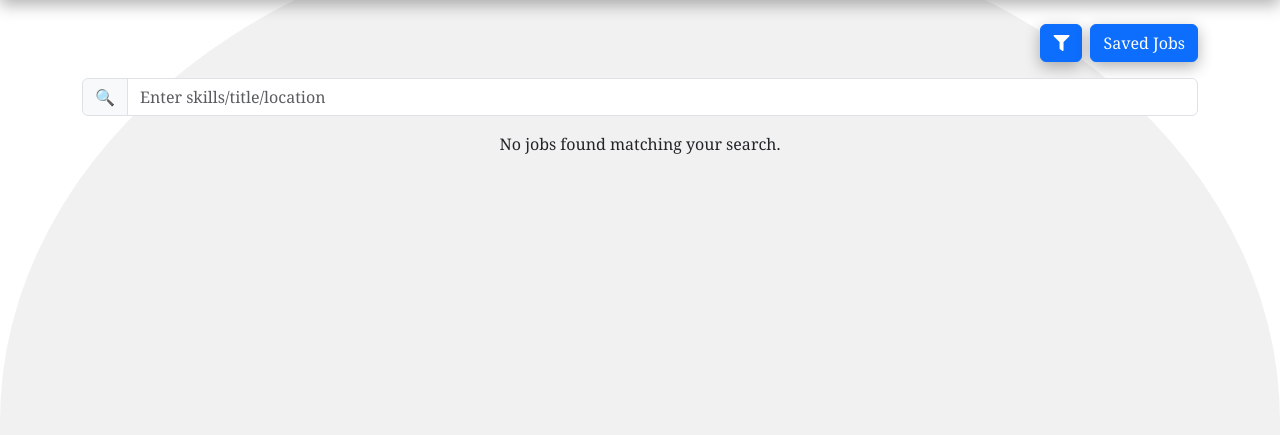
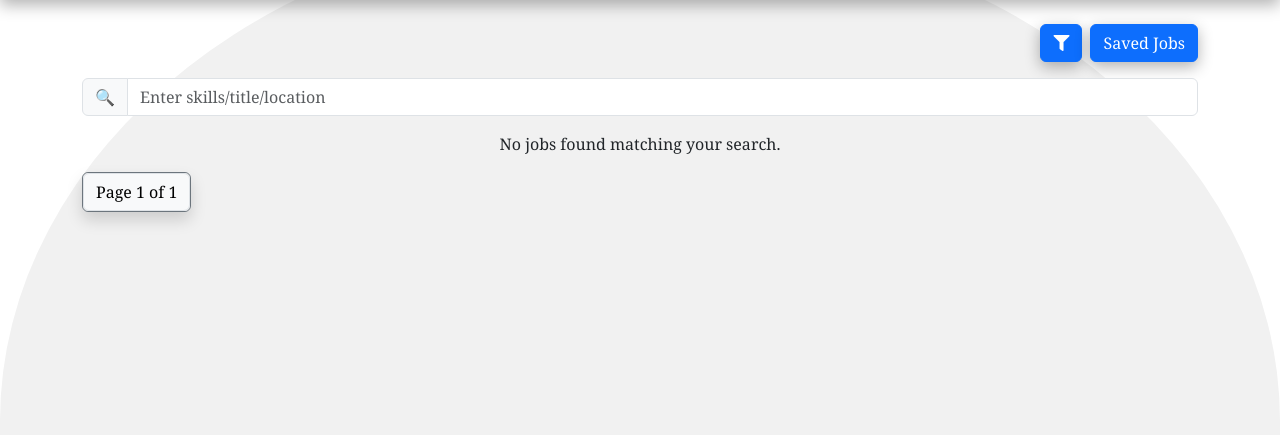
Before and after one commit to hariharen1996/jobsphere, a Django app: page /dashboard/ in a window 1280 px wide. Shown: the part 79-514 px from the top of the page. Run offline with Django 5.2, Linux system fonts and the light colour scheme; the visitor is signed in with stand-in values (Sample User, id 1); data that the repository does not hold is empty; some libraries are stand-ins or nearby versions.

Commit message:
feat: add pagination functionality and update ui
refactor: change all filter condition elif to if condn

```diff
--- a/jobs/templates/jobs/dashboard.html
+++ b/jobs/templates/jobs/dashboard.html
@@ -119,7 +119,7 @@
     </div>
 
     <div class="job-container mt-3 mb-3">
-        {% for result in data %}
+        {% for result in page_data %}
       <div class="m-2 card p-3">
         <a href="{% url 'job_details' id=result.id %}" class="text-decoration-none text-dark">
             <header class="d-flex justify-content-between align-items-center">
@@ -176,12 +176,14 @@
                     </form>
                 </div>
             </article>
+         {% if user.user_type == 'Recruiter' %}
             <article class="job-update-delete mt-2">
                 <a href="{% url 'update_job' result.id %}">
                     <button class="btn btn-primary">Edit</button>
                 </a>
                 <button class="btn btn-danger" data-bs-toggle="modal" data-bs-target="#deleteModal" data-job-id="{{ result.id }}">Delete</button>
             </article>
+         {% endif %}
         </a>
     </div>
 
@@ -205,11 +207,45 @@
             </div>
         </div>
     </div>
-
-
         {% empty %}
             <p class="text-center">No jobs found matching your search.</p>
         {% endfor %}
+    </div>
+
+    <div class="pagination">
+        <nav aria-label="Page navigation">
+            <ul class="pagination border border-secondary rounded shadow justify-content-center align-items-center flex-wrap">
+                {% if page_data.has_previous %}
+                    <li class="page-item">
+                        <a class="page-link" href="?page=1{% if search_query %}&search={{ search_query }}{% endif %}{% if work_mode_query %}&work_mode={{ work_mode_query }}{% endif %}{% if salary_range_query %}&salary_range[]={{ salary_range_query|join:'&salary_range[]=' }}{% endif %}{% if location_query %}&location[]={{ location_query|join:'&location[]=' }}{% endif %}{% if role_query %}&role={{ role_query }}{% endif %}{% if experience_query %}&experience={{ experience_query }}{% endif %}{% if time_range_query %}&time_range={{ time_range_query }}{% endif %}" aria-label="First">
+                            <span aria-hidden="true">First</span>
+                        </a>
+                    </li>
+                    <li class="page-item">
+                        <a class="page-link" href="?page={{ page_data.previous_page_number }}{% if search_query %}&search={{ search_query }}{% endif %}{% if work_mode_query %}&work_mode={{ work_mode_query }}{% endif %}{% if salary_range_query %}&salary_range[]={{ salary_range_query|join:'&salary_range[]=' }}{% endif %}{% if location_query %}&location[]={{ location_query|join:'&location[]=' }}{% endif %}{% if role_query %}&role={{ role_query }}{% endif %}{% if experience_query %}&experience={{ experience_query }}{% endif %}{% if time_range_query %}&time_range={{ time_range_query }}{% endif %}" aria-label="Previous">
+                            <span aria-hidden="true"><i class="fas fa-step-backward"></i></span>
+                        </a>
+                    </li>
+                {% endif %}
+
+                <li class="page-item disabled">
+                    <span class="page-link bg-light text-black">Page {{ page_data.number }} of {{ page_data.paginator.num_pages }}</span>
+                </li>
+
+                {% if page_data.has_next %}
+                    <li class="page-item">
+                        <a class="page-link" href="?page={{ page_data.next_page_number }}{% if search_query %}&search={{ search_query }}{% endif %}{% if work_mode_query %}&work_mode={{ work_mode_query }}{% endif %}{% if salary_range_query %}&salary_range[]={{ salary_range_query|join:'&salary_range[]=' }}{% endif %}{% if location_query %}&location[]={{ location_query|join:'&location[]=' }}{% endif %}{% if role_query %}&role={{ role_query }}{% endif %}{% if experience_query %}&experience={{ experience_query }}{% endif %}{% if time_range_query %}&time_range={{ time_range_query }}{% endif %}" aria-label="Next">
+                            <span aria-hidden="true"><i class="fas fa-step-forward"></i></span>
+                        </a>
+                    </li>
+                    <li class="page-item">
+                        <a class="page-link" href="?page={{ page_data.paginator.num_pages }}{% if search_query %}&search={{ search_query }}{% endif %}{% if work_mode_query %}&work_mode={{ work_mode_query }}{% endif %}{% if salary_range_query %}&salary_range[]={{ salary_range_query|join:'&salary_range[]=' }}{% endif %}{% if location_query %}&location[]={{ location_query|join:'&location[]=' }}{% endif %}{% if role_query %}&role={{ role_query }}{% endif %}{% if experience_query %}&experience={{ experience_query }}{% endif %}{% if time_range_query %}&time_range={{ time_range_query }}{% endif %}" aria-label="Last">
+                            <span aria-hidden="true">Last</span>
+                        </a>
+                    </li>
+                {% endif %}
+            </ul>
+        </nav>
     </div>
 </main>
 {% endblock %}
--- a/jobs/views.py
+++ b/jobs/views.py
@@ -8,6 +8,7 @@ from django.db.models import Q
 from datetime import timedelta
 from django.utils import timezone
 from django.http import Http404
+from django.core.paginator import Paginator
 
 # Create your views here.
 @login_required
@@ -34,7 +35,7 @@ def dashboard(request):
             messages.warning(request, "Please create your employer profile to access the dashboard")
             return redirect('job_home')
 
-    data = Job.objects.all()
+    data = Job.objects.all().order_by('-created_at')
 
     search_query = request.GET.get('search','')
     work_mode_query = request.GET.get('work_mode','')
@@ -46,48 +47,49 @@ def dashboard(request):
 
     current_time = timezone.now()
 
+    #print(salary_range_query)
+
 
     if search_query:
         data = Job.objects.filter(
             Q(employer__company_name__icontains=search_query) | Q(location__icontains=search_query) | Q(job_related_skills__name__icontains=search_query)
         ).distinct()
 
-    elif work_mode_query:
+    if work_mode_query:
         data = data.filter(work_mode=work_mode_query)
 
-    elif salary_range_query:
+    if salary_range_query:
         salary = Q()
         for check_salary in salary_range_query:
             if check_salary == '0-3':
                 salary |= Q(min_salary__gte=0,max_salary__lte=3)
-            elif check_salary == '3-6':
+            if check_salary == '3-6':
                 salary |= Q(min_salary__gte=3,max_salary__lte=6)
-            elif check_salary == '6-10':
+            if check_salary == '6-10':
                 salary |= Q(min_salary__gte=6,max_salary__lte=10)
-            elif check_salary == '10-15':
+            if check_salary == '10-15':
                 salary |= Q(min_salary__gte=10,max_salary__lte=15)
-            elif check_salary == '15-20':
+            if check_salary == '15-20':
                 salary |= Q(min_salary__gte=15,max_salary__lte=20)
-            elif check_salary == '20+':
+            if check_salary == '20+':
                 salary |= Q(min_salary__gte=20)
 
         if salary:
             data = data.filter(salary)
 
-    elif location_query:
+
+    if location_query:
         location_filter = Q()
 
         if 'all' not in location_query:
             for loc in location_query:
                 location_filter |= Q(location__icontains=loc)
+        data = data.filter(location_filter)
 
-        if location_filter:
-            data = data.filter(location_filter)
-
-    elif role_query:
+    if role_query:
         data = data.filter(role=role_query)
 
-    elif experience_query:
+    if experience_query:
         try:
             exp = int(experience_query)
             if exp <= 1:
@@ -105,7 +107,7 @@ def dashboard(request):
         except ValueError:
             pass
 
-    elif time_range_query:
+    if time_range_query:
         try:
             time_range_query = int(time_range_query)
             if time_range_query == 0:
@@ -129,6 +131,9 @@ def dashboard(request):
 
 
     #print(f"Data after filtering: {data}")
+    paginator = Paginator(data,5)
+    page_number = request.GET.get('page')
+    page_data = paginator.get_page(page_number)
 
     roles = ['Software Development', 'Software Tester', 'Devops', 'Machine Learning', 'Business Development']
     locations = ['all', 'chennai', 'bengaluru', 'coimbatore', 'madurai', 'delhi', 'hyderabad']
@@ -150,6 +155,7 @@ def dashboard(request):
                    'locations':locations,
                    'salaries':salaries,
                    'saved_jobs_id':saved_jobs_id,
+                   'page_data':page_data
                    })
 
 
```
